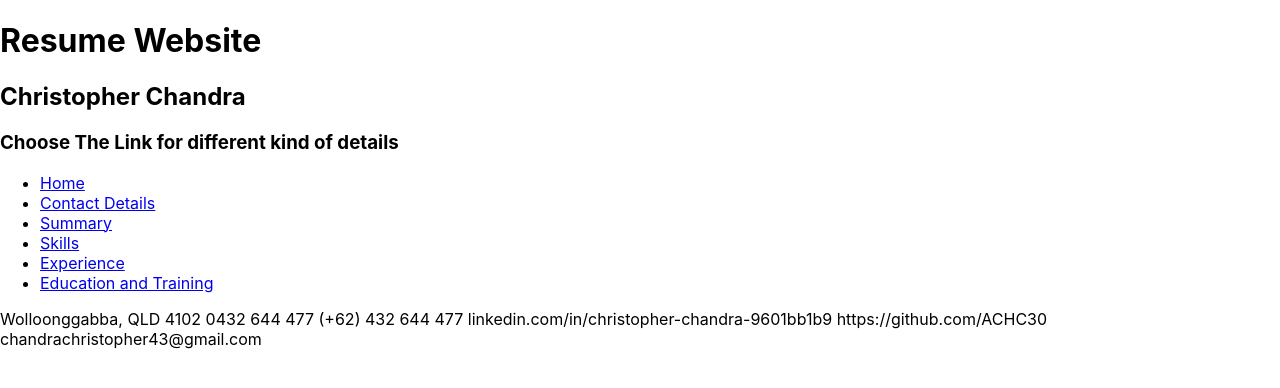
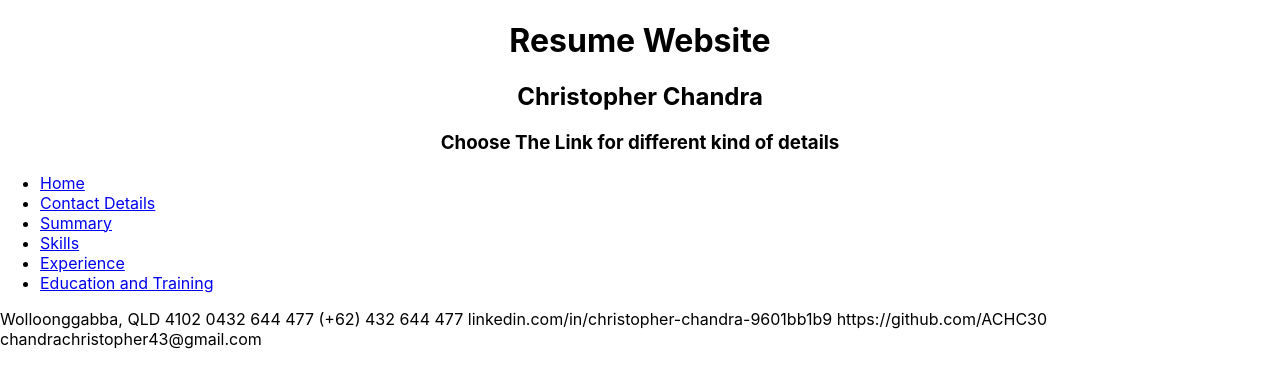
Before and after one commit to ACHC30/resumewebsite, a React (Create React App) app: page /Contact in a window 1280 px wide. Shown: the top 388 px of the page. Built offline with nearby package versions, Linux system fonts and the light colour scheme.

Commit message:
Update: Routers, Text Alignment

```diff
--- a/src/App.js
+++ b/src/App.js
@@ -3,7 +3,7 @@ import Layout from "./Public Page/Layout";
 
 function App() {
   return (
-    <div className="app">
+    <div>
       <header>
         <Layout />
       </header>
--- a/src/Public Page/Layout.js
+++ b/src/Public Page/Layout.js
@@ -4,7 +4,7 @@ import { Link } from "react-router-dom";
 function Layout() {
   return (
     <div>
-      <header>
+      <header style={{ textAlign: "center" }}>
         <h1>Resume Website</h1>
         <h2>Christopher Chandra</h2>
         <h3>Choose The Link for different kind of details</h3>
```
